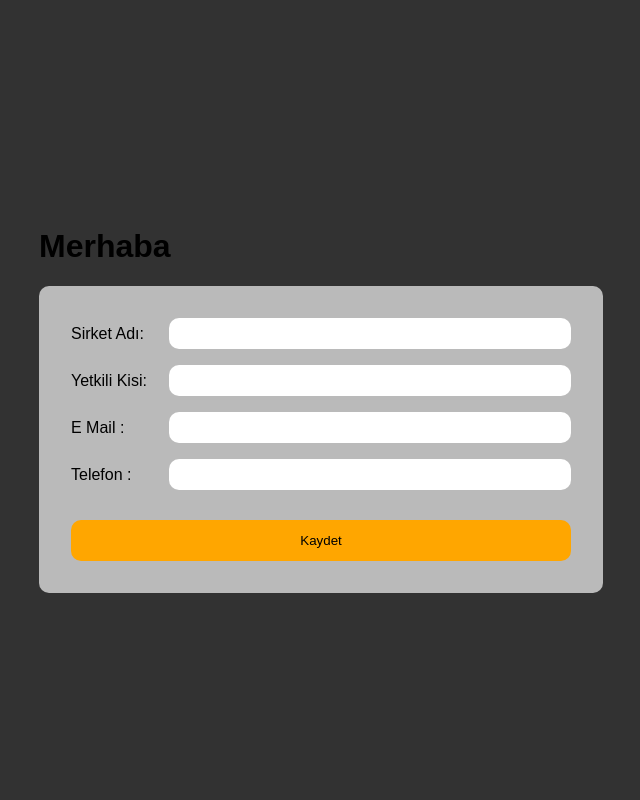
After one commit to coolkiee/CRM_Website_Project, a Flask app: template templates/musteri_ekle.html in a window 1280 px wide. The commit adds this page. Shown: the whole page, without its empty margins (319-959 px from the left). Run offline with Flask 3, Linux system fonts and the light colour scheme; the template is opened without the code that fills it, so the values that code supplies are empty.

Commit message:
04.08.2025

```diff
--- a/app.py
+++ b/app.py
@@ -1,4 +1,6 @@
 from flask import Flask, render_template
+from flask_sqlalchemy import SQLAlchemy
+
 
 # Flask uygulamasını oluşturuyoruz. __name__ özel bir Python değişkenidir
 # ve Flask'a uygulamanın nerede olduğunu söyler.
@@ -6,6 +8,21 @@ app = Flask(__name__)
 
 # Bu, bir URL'nin ("/") nasıl bir fonksiyonla eşleştiğini tanımlar.
 # Kullanıcı web sitemizin ana sayfasını ziyaret ettiğinde bu fonksiyon çalışacak.
+
+app.config['SQLALCHEMY_DATABASE_URI'] = 'sqlite:///crm.db'
+app.config['SQLALCHEMY_TRACK_MODIFICATIONS'] = False
+
+db= SQLAlchemy(app)
+
+class Musteri(db.Model):
+    id=db.Column(db.Integer, primary_key=True)
+    sirket_adi = db.Column(db.String(100), nullable=False)
+    yetkili_kisi = db.Column(db.String(100))
+    email = db.Column(db.String(100), unique=True ,nullable=False)
+    telefon= db.Column(db.String(20))
+
+    def __repr__(self):
+        return f'<Manager {self.sirket_adi}>'
 @app.route('/')
 def anasayfa():
     return render_template('main_page.html')
--- a/templates/main_page.html
+++ b/templates/main_page.html
@@ -9,7 +9,7 @@
 
         }
         h1,p{
-            color: white;
+            color: orange;
         }
     </style>
 </head>
--- /dev/null
+++ b/templates/musteri_ekle.html
@@ -0,0 +1,89 @@
+<!DOCTYPE html>
+<html lang="en">
+<head>
+    <meta charset="UTF-8">
+    <meta name="viewport" content="width=device-width, initial-scale=1.0">
+    <title>Document</title>
+    <style>
+        body{
+            background-color: #323232;
+            display: flex;
+            justify-content: center;
+            align-items: center;
+            height: 100vh;
+            margin: 0;
+            flex-direction: column;
+            font-family: sans-serif;
+        }
+        .container{
+            display: grid;
+            width: 500px;
+            background-color: #bababa;
+            padding: 2em;
+            border-radius: 10px;
+            gap: 1em;
+            border: none;
+        }
+        .container-box {
+            display:grid;
+            grid-template-columns: auto 1fr;
+            align-items: center;
+            gap: 10px;
+        }
+
+        label{
+            justify-content: end;
+            width: 5.5em;
+
+        }
+
+        input{
+            width: 100%;
+            padding: 8px;
+            box-sizing: border-box;
+            border:none;
+            border-radius:10px;
+        }
+        button{
+            justify-content: center;
+            margin-top:1em;
+            padding: 1em 2em;
+            background-color: #ffa600;
+            color:black;
+            border: none;
+            border-radius: 10px;
+            cursor: pointer;
+        }
+        button:hover{
+            background-color: #9d6600;
+        }
+
+    </style>
+</head>
+<body>
+    <form action="/musteri/ekle" method="POST" >
+        <h1>Merhaba</h1>
+        <div class="container">
+
+            <div class="container-box">
+                <label for="sirket_adi">Sirket Adı: </label>
+                <input type="text" name="sirket_adi" id="sirket_adi">
+            </div>
+            <div class="container-box">
+                <label for="yetkili_kisi">Yetkili Kisi: </label>
+                <input type="text" name="yetkili_kisi" id="yetkili_kisi">
+            </div>
+            <div class="container-box">
+                <label for="email">E Mail :</label>
+                <input type="text" id="email">
+            </div>
+            <div class="container-box">
+                <label for="telefon">Telefon :</label>
+                <input type="text" id="telefon">
+            </div>
+            <button type="submit">Kaydet</button>
+        </div>
+
+    </form>
+</body>
+</html>
```
Also changed, not shown: instance/crm.db (added).
